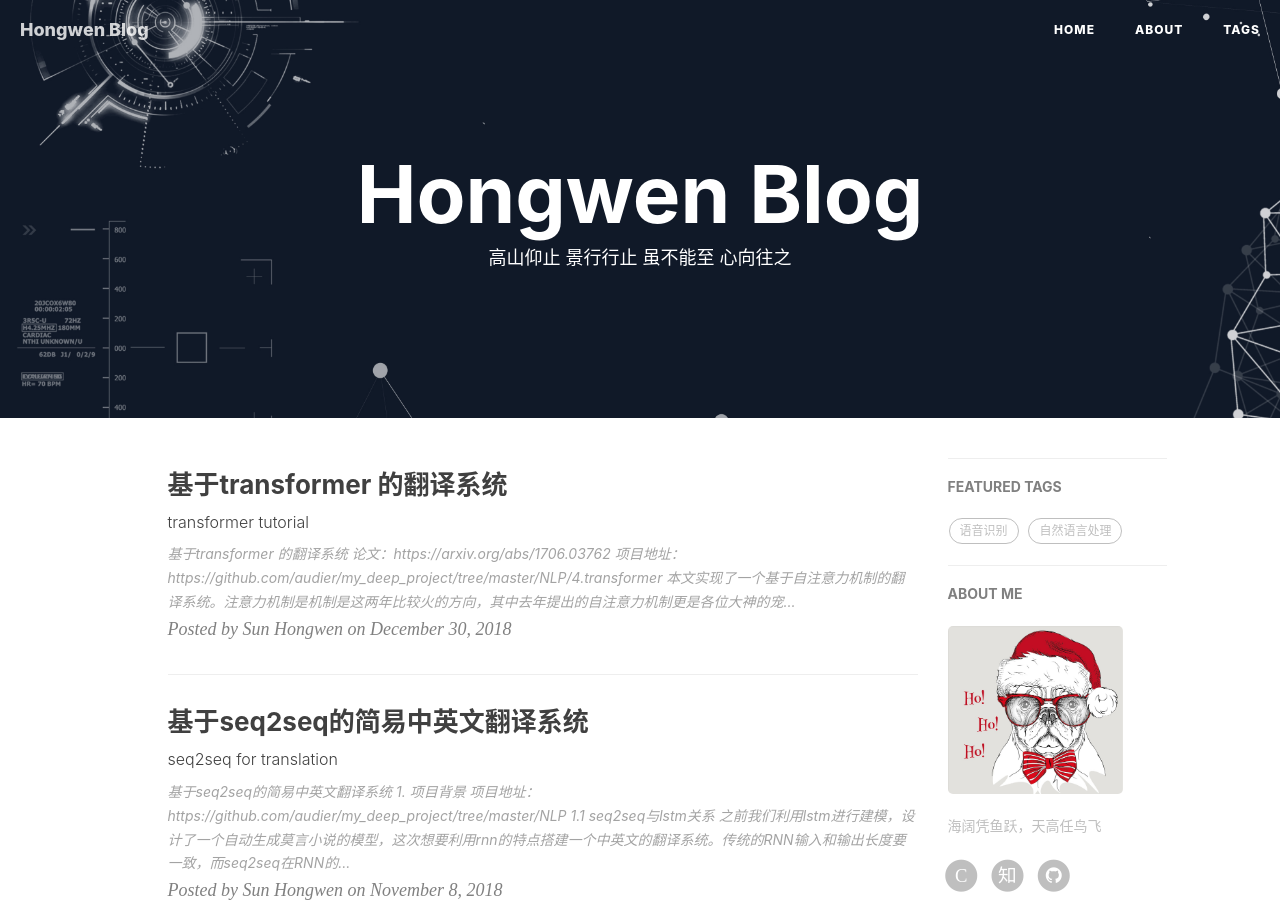
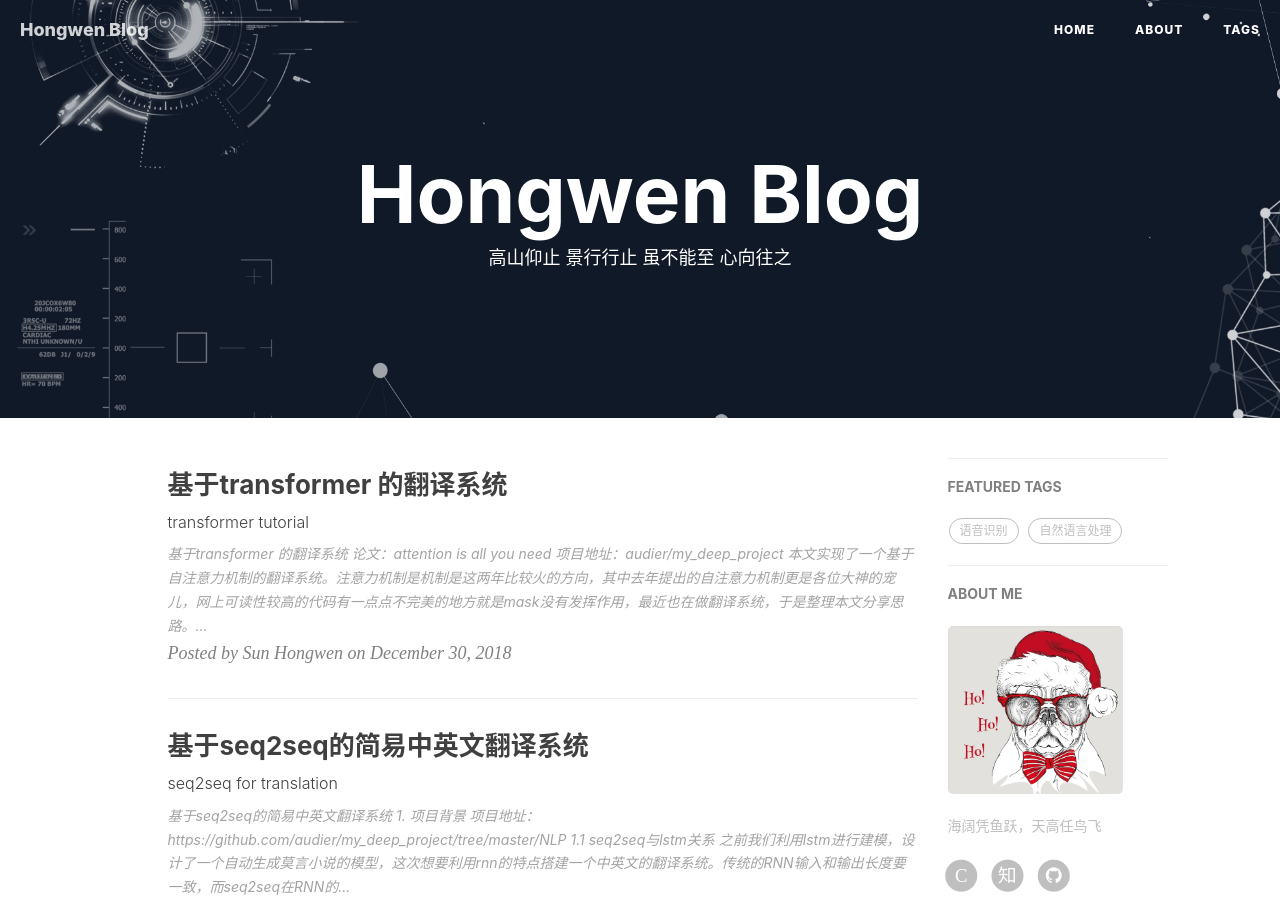
Before and after one commit to audier/audier.github.io, a Jekyll site: the page built from index.html, in a window 1280 px wide and 900 px high. Built offline with Jekyll 4.4.1, drawn with Linux system fonts in a browser that asks for light colours; nearby versions of some CDN libraries; the list of posts is cut into pages by our own code; comment, search, counter and statistics services are not loaded.

Commit message:
adjust data form

````diff
--- a/_posts/2018-12-30-transformer-example.md
+++ b/_posts/2018-12-30-transformer-example.md
@@ -12,21 +12,23 @@
 
 # 基于transformer 的翻译系统
 
-论文：https://arxiv.org/abs/1706.03762
+[论文：attention is all you need](https://arxiv.org/abs/1706.03762)
 
-项目地址：https://github.com/audier/my_deep_project/tree/master/NLP/4.transformer
+[项目地址：audier/my_deep_project](https://github.com/audier/my_deep_project/tree/master/NLP/4.transformer)
 
 本文实现了一个基于自注意力机制的翻译系统。注意力机制是机制是这两年比较火的方向，其中去年提出的自注意力机制更是各位大神的宠儿，网上可读性较高的代码有一点点不完美的地方就是mask没有发挥作用，最近也在做翻译系统，于是整理本文分享思路。
 
-本文代码参考网上可读性较好的项目：https://github.com/Kyubyong/transformer
+本文代码参考网上可读性较好的项目：[Kyubyong/transformer](https://github.com/Kyubyong/transformer)
 
 但是作者在key_mask和queries_mask中有一定的失误，本文修改了对应的模型和multihead层，使该功能正常。
 
 
 ## 1. 数据处理
-本文使用数据：https://github.com/audier/my_deep_project/tree/master/NLP/4.transformer
+本文使用数据来自：[hongwen transformer](https://github.com/audier/my_deep_project/tree/master/NLP/4.transformer)
+
 - 读取数据
 - 分别保存为inputs，outputs
+
 
 
 ```python
@@ -51,6 +53,8 @@
 
 
 - 查看数据格式
+
+
 ```python
 print(inputs[:10])
 ```
@@ -63,7 +67,9 @@
 print(outputs[:10])
 ```
 
+
     ['嗨', '你好', '你用跑的', '等等', '你好', '让我来', '我赢了', '不会吧', '乾杯', '他跑了']
+
 
 
 ### 1.1 英文分词
@@ -93,25 +99,31 @@
 
 ### 1.2 中文分词
 - 中文分词选择结巴分词工具。
+
 ```py
 import jieba
 outputs = [[char for char in jieba.cut(line) if char != ' '] for line in outputs]
 ```
 - 也可以用hanlp。
+
 ```py
 from pyhanlp import *
 outputs = [[term.word for term in HanLP.segment(line) if term.word != ' '] for line in outputs]
 ```
 - 或者按字分词？
 
+
 - 最终我选择了结巴分词
+
 ```python
 import jieba
 jieba_outputs = [[char for char in jieba.cut(line) if char != ' '] for line in outputs[-10:]]
 print(jieba_outputs)
 ```
 
+
     [['你', '不應', '該', '去', '那裡', '的'], ['你', '以前', '吸煙', '，', '不是', '嗎'], ['你現', '在', '最好', '回家'], ['你', '今天', '最好', '不要', '出門'], ['你', '滑雪', '比', '我', '好'], ['你', '正在', '把', '我', '杯子', '里', '的', '东西', '喝掉'], ['你', '并', '不', '满意', '，', '对', '吧'], ['你', '病', '了', '，', '该', '休息', '了'], ['你', '很', '勇敢', '，', '不是', '嗎'], ['你', '的', '意志力', '很強']]
+
 
 
 
@@ -125,6 +137,7 @@
 ### 1.3 生成字典
 
 将英文和中文映射为id
+
 
 ```python
 def get_vocab(data, init=['<PAD>']):
@@ -141,6 +154,7 @@
 decoder_vocab = get_vocab(outputs, init=TARGET_CODES)
 ```
 
+
     100%|██████████| 10000/10000 [00:00<00:00, 20585.73it/s]
     100%|██████████| 10000/10000 [00:01<00:00, 7808.17it/s]
 
@@ -156,13 +170,16 @@
 
 
 ### 1.4 数据生成器
-翻译系统训练所需要的数据形式，跟谷歌gnmt输入致，gnmt的原理可以参考：https://github.com/tensorflow/nmt
+
+翻译系统训练所需要的数据形式，跟谷歌gnmt输入致，gnmt的原理可以参考：[谷歌nmt系统](https://github.com/tensorflow/nmt)
+
 大概是:
 - 编码器输入：I am a student
 - 解码器输入：(go) Je suis étudiant
 - 解码器输出：Je suis étudiant (end)
 
 即解码器输入起始部分有个开始符号，输出句尾有个结束符号。
+
 ```python
 encoder_inputs = [[encoder_vocab.index(word) for word in line] for line in inputs]
 decoder_inputs = [[decoder_vocab.index('<GO>')] + [decoder_vocab.index(word) for word in line] for line in outputs]
@@ -223,6 +240,7 @@
 
 
 ## 2. 构建模型
+
 模型结构如下：
 
 ![在这里插入图片描述](https://raw.githubusercontent.com/audier/audier.github.io/master/img/transformer.jpg)
@@ -230,16 +248,21 @@
 其中主要建模组件下面都会给出。
 
 论文：https://arxiv.org/abs/1706.03762
+
 关于论文讲解：百度即可，对着原论文代码一起看。
+
 我个人觉得结合代码就会很好理解。
+
 ```python
 import tensorflow as tf
 ```
 
 ### 2.1 构造建模组件
+
 下面代码实现了图片结构中的各个功能组件。
 
 #### layer norm层
+
 在框框的位置。
 
 ![在这里插入图片描述](https://raw.githubusercontent.com/audier/audier.github.io/master/img/normlayer.jpg)
@@ -276,6 +299,7 @@
 ```
 
 #### embedding层
+
 这里值得一提的是本文的position encoding也是用embedding层表示，原论文中说用公式或者embedding层自己训练都可以。
 
 ![在这里插入图片描述](https://raw.githubusercontent.com/audier/audier.github.io/master/img/embedding.jpg)
@@ -358,10 +382,14 @@
     return outputs
 ```
 
+
 #### multihead层
+
 是self-attention的核心思想，务必把原理搞清楚。
 
+
 ![在这里插入图片描述](https://raw.githubusercontent.com/audier/audier.github.io/master/img/multihead_math.jpg)
+
 
 意思是自己跟自己做注意力机制，但是在这之前通过线性变换，将原来的输入映射到8个不同的空间去计算，最后再接到一起。
 
@@ -370,6 +398,7 @@
 该层实现了下面功能，给谷歌鼓掌：
 
 ![在这里插入图片描述](https://raw.githubusercontent.com/audier/audier.github.io/master/img/multihead_struc.jpg)
+
 
 ```python
 def multihead_attention(key_emb,
@@ -467,7 +496,9 @@
 
 #### feedforward
 
+
 两层全连接，用卷积模拟加速运算，也可以使用dense层。你会发现这个框架所需组件全部凑齐了，可以召唤神龙了。
+
 
 ```python
 def feedforward(inputs,
@@ -548,9 +579,13 @@
 ```
 
 ### 2.2 搭建模型
+
 再看一次模型，我们发现里面的组件我们都已经构建好了。
+
 按照这个结构搭建模型就可以啦！
+
 ![在这里插入图片描述](https://raw.githubusercontent.com/audier/audier.github.io/master/img/marked_transformer.jpg)
+
 代码如下：
 
 
````
Also changed, not shown: img/marked_transformer.jpg (renamed from img/marked_tranformer.jpg).
